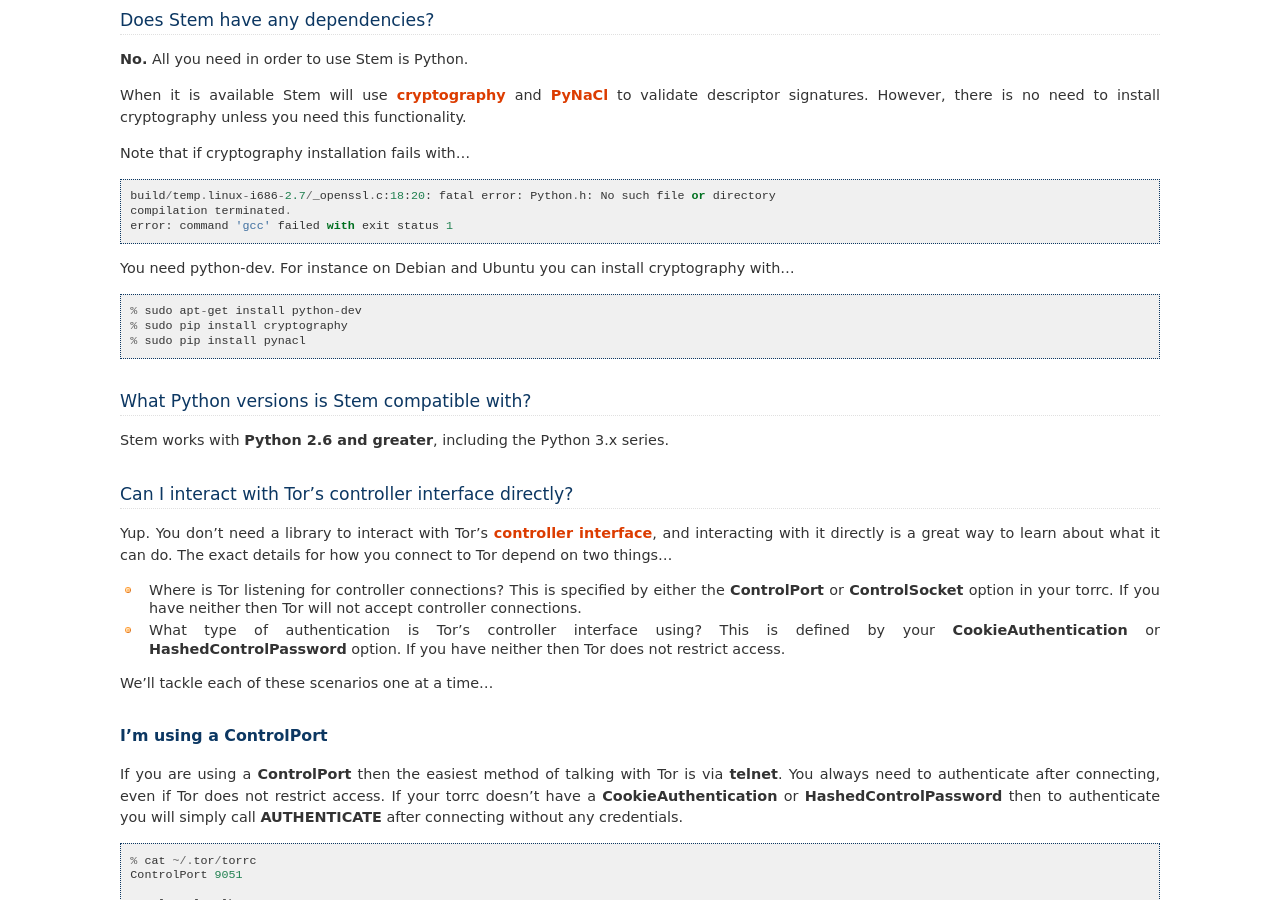
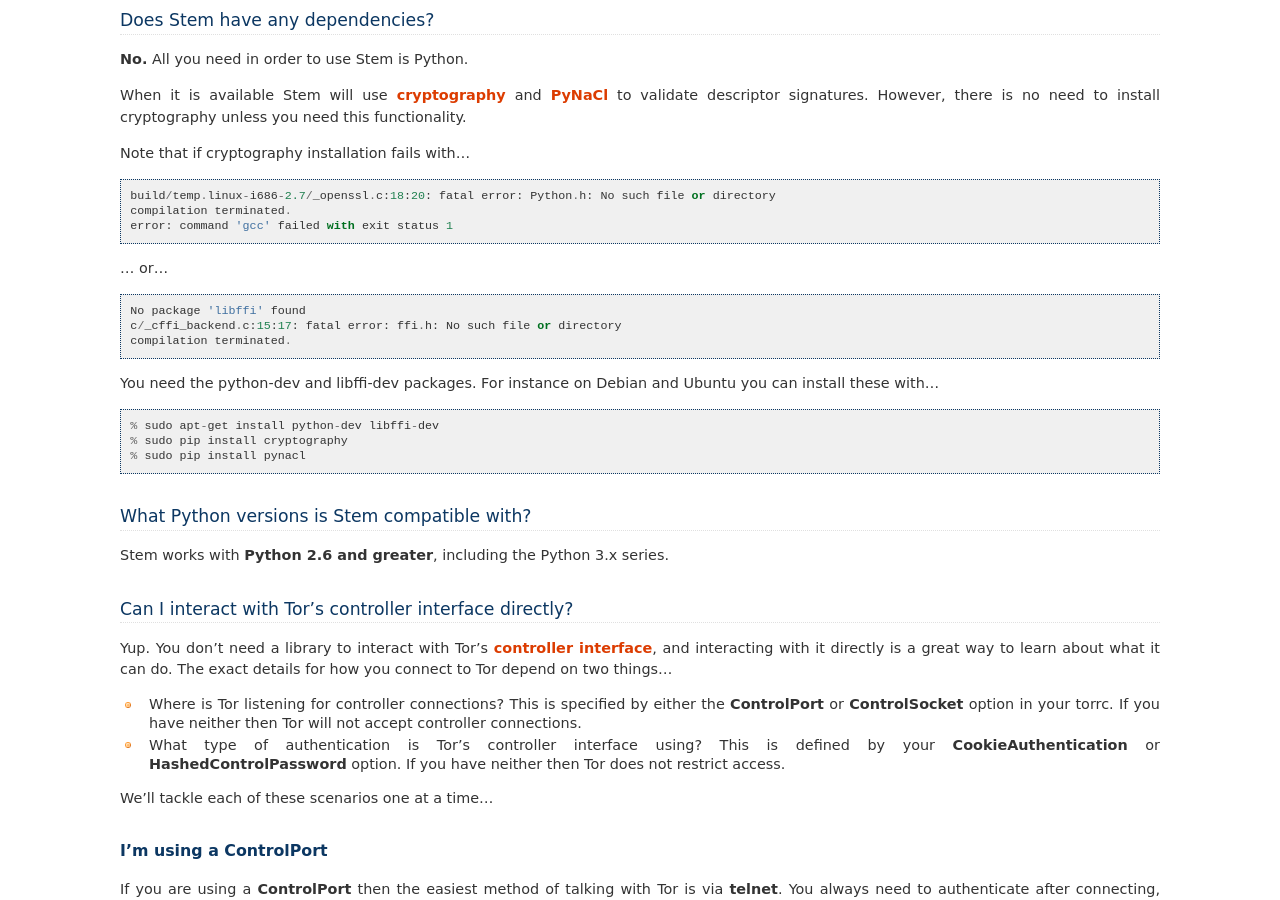
Before and after one commit to torproject/stem, a Sphinx documentation site: the page built from docs/faq.rst, in a window 1280 px wide and 900 px high, scrolled down 901 px. Built offline with Sphinx 7.4.7, drawn with Linux system fonts in a browser that asks for light colours.

Commit message:
Note libffi-dev as a dependency in the faq
Hmmm, getting a new error on my netbook when I try to install pynacl.
Unfortunately I can't be positive this is the package I need since apt no
longer works on my netbook, but 90% sure it's this.

```diff
--- a/docs/faq.rst
+++ b/docs/faq.rst
@@ -66,12 +66,20 @@
   compilation terminated.
   error: command 'gcc' failed with exit status 1
 
-You need python-dev. For instance on Debian and Ubuntu you can install
-cryptography with...
+... or...
 
 ::
 
-  % sudo apt-get install python-dev
+  No package 'libffi' found
+  c/_cffi_backend.c:15:17: fatal error: ffi.h: No such file or directory
+  compilation terminated.
+
+You need the python-dev and libffi-dev packages. For instance on Debian and
+Ubuntu you can install these with...
+
+::
+
+  % sudo apt-get install python-dev libffi-dev
   % sudo pip install cryptography
   % sudo pip install pynacl
 
```
